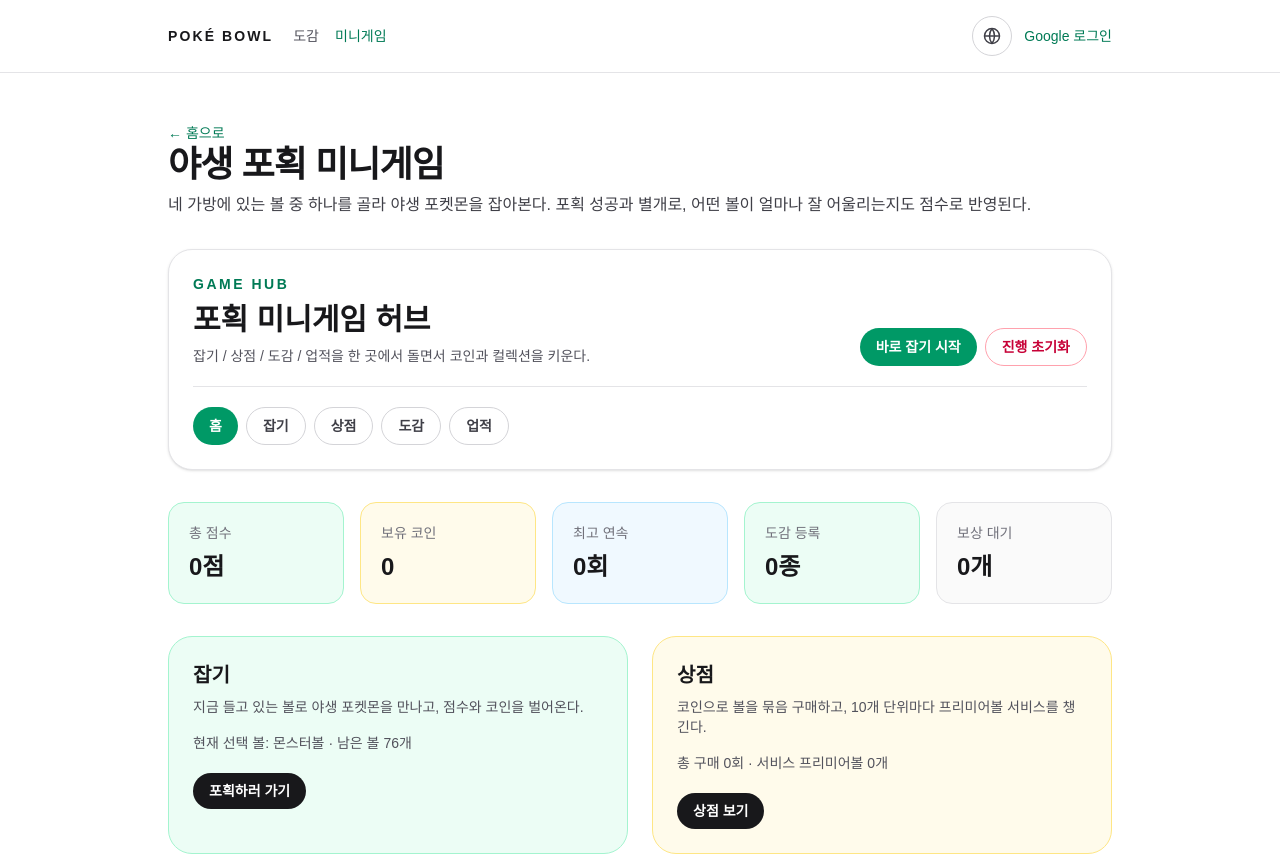
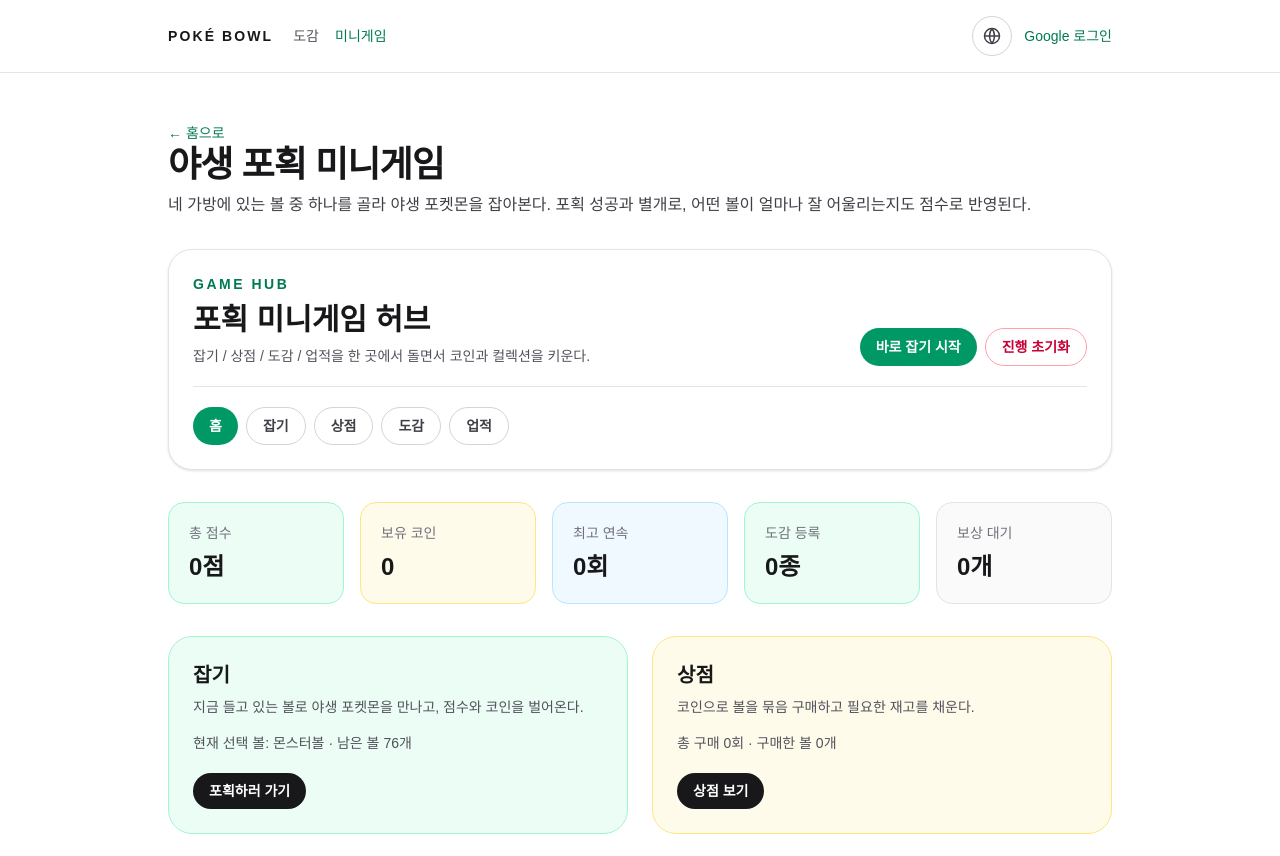
Before and after one commit to w8385/poke-bowl, a Next.js app in the folder client/: page /play in a window 1280 px wide. Shown: the top 856 px of the page. Built offline with nearby package versions, Linux system fonts and the light colour scheme.

Commit message:
refactor: hide premier bonus copy

```diff
--- a/client/src/components/legal-ball/CatchGame.tsx
+++ b/client/src/components/legal-ball/CatchGame.tsx
@@ -504,7 +504,7 @@ export function CatchGame() {
     { id: 'streak-3', title: '감 잡았다', desc: '3연속 포획에 성공했다.', unlocked: bestStreak >= 3, reward: { coins: 120, balls: [{ ballKey: 'quick-ball', count: 1 }] } },
     { id: 'streak-5', title: '포획 마스터 후보', desc: '5연속 포획에 성공했다.', unlocked: bestStreak >= 5, reward: { coins: 260, balls: [{ ballKey: 'quick-ball', count: 2 }, { ballKey: 'ultra-ball', count: 1 }] } },
     { id: 'shop-1', title: '첫 쇼핑', desc: '상점에서 첫 구매를 했다.', unlocked: shopStats.purchaseCount >= 1, reward: { coins: 90, balls: [{ ballKey: 'premier-ball', count: 2 }] } },
-    { id: 'premier-bonus', title: '서비스 챙기기', desc: '프리미어볼 서비스를 1회 이상 받았다.', unlocked: shopStats.premierBonusEarned >= 1, reward: { coins: 150, balls: [{ ballKey: 'luxury-ball', count: 1 }] } },
+    { id: 'premier-bonus', title: '묶음 쇼핑 감각', desc: '볼 상점에서 묶음 구매 흐름을 익혔다.', unlocked: shopStats.premierBonusEarned >= 1, reward: { coins: 150, balls: [{ ballKey: 'luxury-ball', count: 1 }] } },
     { id: 'rich-500', title: '코인 모으는 중', desc: '보유 코인 500 이상을 달성했다.', unlocked: coins >= 500, reward: { coins: 300, balls: [{ ballKey: 'beast-ball', count: 1 }] } },
   ];
 
@@ -601,12 +601,12 @@ export function CatchGame() {
             </HubCard>
             <HubCard
               title="상점"
-              desc="코인으로 볼을 묶음 구매하고, 10개 단위마다 프리미어볼 서비스를 챙긴다."
+              desc="코인으로 볼을 묶음 구매하고 필요한 재고를 채운다."
               actionLabel="상점 보기"
               onAction={() => setActiveTab('shop')}
               tone="amber"
             >
-              <p className="text-sm text-zinc-600 dark:text-zinc-300">총 구매 {shopStats.purchaseCount}회 · 서비스 프리미어볼 {shopStats.premierBonusEarned}개</p>
+              <p className="text-sm text-zinc-600 dark:text-zinc-300">총 구매 {shopStats.purchaseCount}회 · 구매한 볼 {shopStats.purchasedBalls}개</p>
             </HubCard>
             <HubCard
               title="도감"
@@ -805,7 +805,7 @@ export function CatchGame() {
             <div className="flex flex-wrap items-center justify-between gap-3">
               <div>
                 <h3 className="text-xl font-semibold text-zinc-900 dark:text-zinc-100">볼 상점</h3>
-                <p className="mt-1 text-sm text-zinc-600 dark:text-zinc-300">묶음으로 사고, 10개 단위마다 프리미어볼 서비스를 챙긴다.</p>
+                <p className="mt-1 text-sm text-zinc-600 dark:text-zinc-300">묶음으로 사고 원하는 볼 재고를 채운다.</p>
               </div>
               <span className="rounded-full bg-amber-100 px-3 py-1 text-sm font-semibold text-amber-800 dark:bg-amber-950 dark:text-amber-200">보유 코인 {coins}</span>
             </div>
```
